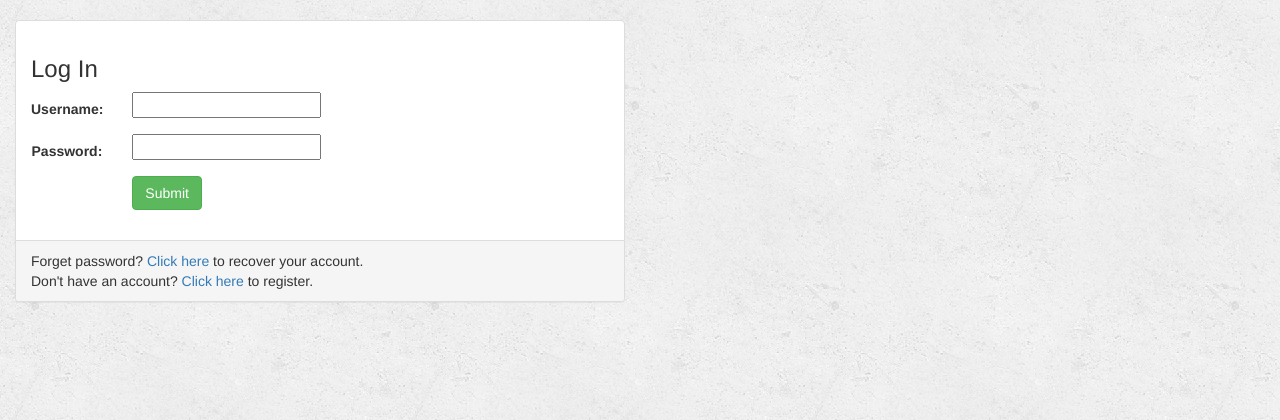
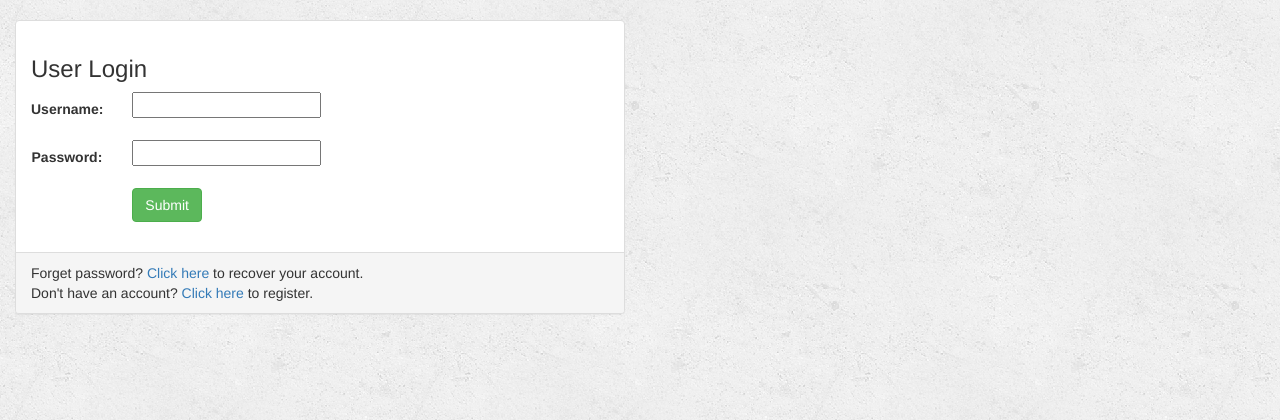
Before and after one commit to itssafi/songsindia.com, a Django app: page /music/login/ in a window 1280 px wide. Shown: the part 52-472 px from the top of the page. Run offline with Django 3.2, Linux system fonts and the light colour scheme; some libraries are stand-ins or nearby versions.

Commit message:
Added lgoin form and fixed few bugs

```diff
--- a/music/templates/music/album_form.html
+++ b/music/templates/music/album_form.html
@@ -8,7 +8,7 @@
             <div class="panel panel-default">
                 <div class="panel-body">
                     <h3>{% block header %}Add New Album{% endblock %}</h3>
-                    <form class="form-horizontal" action="" method="post" enctype="multipart/form-data">
+                    <form class="form-horizontal" action="" method="post" enctype="multipart/form-data" autocomplete="off">
                         {% csrf_token %}
                         {% include 'music/form-template.html' %}
                         <div class="form-group">
--- a/music/templates/music/change_password.html
+++ b/music/templates/music/change_password.html
@@ -13,7 +13,7 @@
                   </div>
                   {% else %}
                     <h3>Change Password</h3>
-                    <form class="form-horizontal" action="" method="post" enctype="multipart/form-data">
+                    <form class="form-horizontal" action="" method="post" enctype="multipart/form-data" autocomplete="off">
                         {% csrf_token %}
                         {% include 'music/form-template.html' %}
                         <div class="form-group">
--- a/music/templates/music/forget_password.html
+++ b/music/templates/music/forget_password.html
@@ -13,7 +13,7 @@
                         </div>
                   {% else %}
                     <h3>Recover Password</h3>
-                    <form class="form-horizontal" action="" method="post" enctype="multipart/form-data">
+                    <form class="form-horizontal" action="" method="post" enctype="multipart/form-data" autocomplete="off">
                         {% csrf_token %}
                         {% include 'music/form-template.html' %}
                         <div class="form-group">
--- a/music/templates/music/login.html
+++ b/music/templates/music/login.html
@@ -9,27 +9,10 @@
         <div class="col-sm-12 col-md-6">
             <div class="panel panel-default">
                 <div class="panel-body">
-                    <h3>Log In</h3>
-                    <form class="form-horizontal" role="form" onsubmit="return IsEmpty();" action="." method="post" enctype="multipart/form-data">
+                    <h3>{% block header %}User Login{% endblock %}</h3>
+                    <form class="form-horizontal" action="" method="post" enctype="multipart/form-data" autocomplete="off">
                         {% csrf_token %}
-                        <div class="form-group">
-                            <label class="control-label col-sm-2" for="id_username">
-                                Username:
-                            </label>
-                            <div class="col-sm-10">
-                                <input id="id_username" maxlength="30" name="username" type="text">
-                                <span id="errorMsgUname" style="color:red;"></span>
-                            </div>
-                        </div>
-                        <div class="form-group">
-                            <label class="control-label col-sm-2" for="id_password">
-                                Password:
-                            </label>
-                            <div class="col-sm-10">
-                                <input id="id_password" maxlength="30" name="password" type="password">
-                                <span id="errorMsgPwd" style="color:red;"></span>
-                            </div>
-                        </div>
+                        {% include 'music/form-template.html' %}
                         <div class="form-group">
                             <div class="col-sm-offset-2 col-sm-10">
                                 <button type="submit" class="btn btn-success">Submit</button>
--- a/music/templates/music/registration_form.html
+++ b/music/templates/music/registration_form.html
@@ -12,7 +12,7 @@
                     {% if error_message %}
                         <p><strong>{{ error_message }}</strong></p>
                     {% endif %}
-                    <form class="form-horizontal" action="" method="post" enctype="multipart/form-data">
+                    <form class="form-horizontal" action="" method="post" enctype="multipart/form-data" autocomplete="off">
                         {% csrf_token %}
                         {% include 'music/form-template.html' %}
                         <div class="form-group">
--- a/music/templates/music/song_form.html
+++ b/music/templates/music/song_form.html
@@ -1,5 +1,6 @@
 {% extends 'music/base.html' %}
 {% block title %}Songs India | Add New Song{% endblock %}
+{% block add_song_active %}active{% endblock %}
 {% block body %}
 <div class="container-fluid">
     <div class="row">
@@ -7,7 +8,7 @@
             <div class="panel panel-default">
                 <div class="panel-body">
                     <h3>Add New Song</h3>
-                    <form class="form-horizontal" action="" method="post" enctype="multipart/form-data">
+                    <form class="form-horizontal" action="" method="post" enctype="multipart/form-data" autocomplete="off">
                         {% csrf_token %}
                         {% include 'music/form-template.html' %}
                         <div class="form-group">
--- a/music/urls.py
+++ b/music/urls.py
@@ -5,18 +5,17 @@ app_name = 'music'
 
 urlpatterns = [
     url(r'^$', views.IndexView.as_view(), name='index'),
-    # url(r'^index/$', views.IndexView.as_view(), name='index'),
     url(r'^songs/(?P<filter_by>[a-zA_Z]+)/$', views.SongView.as_view(), name='songs'),
     url(r'^register/$', views.UserFormView.as_view(), name='register'),
     url(r'^login/$', views.UserLoginView.as_view(), name='login'),
     # url(r'^login/$', views.LoginView.as_view(), name='login'),
     url(r'^logout/$', views.LogoutView.as_view(), name='logout'),
-    url(r'^album/(?P<pk>[0-9]+)/$', views.DetailView.as_view(), name='detail'),
+    url(r'^album/(?P<album_id>[0-9]+)/$', views.DetailView.as_view(), name='detail'),
     url(r'^album/add/$', views.AlbumCreate.as_view(), name='album-add'),
     url(r'^album/(?P<album_id>[0-9]+)/update/$', views.album_update, name='album-update'),
-    url(r'^album/(?P<pk>[0-9]+)/delete/$', views.AlbumDelete.as_view(), name='album-delete'),
+    url(r'^album/(?P<album_id>[0-9]+)/delete/$', views.AlbumDelete.as_view(), name='album-delete'),
     url(r'^album/(?P<album_id>[0-9]+)/favorite/$', views.album_favorite, name='album-favorite'),
-    url(r'^album/(?P<album_id>[0-9]+)/song/add/$', views.SongCreate.as_view(), name='song-add'),
+    url(r'^song/add/$', views.SongCreate.as_view(), name='song-add'),
     url(r'^album/(?P<album_id>[0-9]+)/songs/(?P<song_id>[0-9]+)/delete/$', views.SongDelete.as_view(), name='song-delete'),
     url(r'^songs/favorite/(?P<filter_by>[a-zA_Z]+)/$', views.SongFavoriteView.as_view(), name='song-favorite'),
     url(r'^forget-password/$', views.ForgetPasswordView.as_view(), name='forget-password'),
--- /dev/null
+++ b/music/utils/forms/custom_forms.py
@@ -0,0 +1,18 @@
+from django import forms
+
+
+class PasswordResetForm(forms.Form):
+    username = forms.CharField(max_length=15)
+    email_address = forms.EmailField()
+
+
+class ChangePasswordForm(forms.Form):
+    username = forms.CharField(max_length=15)
+    current_password = forms.CharField(widget=forms.PasswordInput)
+    new_password = forms.CharField(widget=forms.PasswordInput)
+    confirm_password = forms.CharField(widget=forms.PasswordInput)
+
+
+class LoginForm(forms.Form):
+    username = forms.CharField(max_length=15)
+    password = forms.CharField(widget=forms.PasswordInput)
--- a/music/views.py
+++ b/music/views.py
@@ -1,4 +1,4 @@
-import random, string
+import random, string, os
 from django.views import generic
 from django.views.generic.edit import CreateView, UpdateView, DeleteView
 from django.core.urlresolvers import reverse_lazy
@@ -18,26 +18,19 @@ from django.core.mail import send_mail, EmailMessage
 from django.conf import settings
 from .models import Album, Song
 from .forms import UserForm, AlbumForm, SongForm
-from utils.forms.reset_password_form import PasswordResetForm, ChangePasswordForm
+from utils.forms.custom_forms import PasswordResetForm, ChangePasswordForm, LoginForm
 
 
-class HomeView(View):
+class IndexView(View):
+    template_name = 'music/index.html'
 
     def get(self, request):
-        return render(request, 'music/home.html')
+        if not request.user.is_authenticated():
+            return redirect('music:login')
 
-
-class IndexView(generic.ListView):
-    template_name = 'music/index.html'
-    context_object_name = 'albums'
-
-    def get_queryset(self):
-        if not self.request.user.is_authenticated():
-            self.template_name = 'music/home.html'
-            return
-        albums = Album.objects.filter(user=self.request.user)
+        albums = Album.objects.filter(user=request.user)
         song_results = Song.objects.all()
-        query = self.request.GET.get('search')
+        query = request.GET.get('search')
         if query:
             albums = albums.filter(
                 Q(album_title__icontains=query) |
@@ -47,16 +40,31 @@ class IndexView(generic.ListView):
                 Q(song_title__icontains=query)
             ).distinct()
             if song_results:
-                self.context_object_name = 'song_results'
-                return song_results
-        return albums
+                request.session['query'] = query
+                return render(request, self.template_name,
+                              {'song_results': song_results})
+        return render(request, self.template_name, {'albums': albums})
 
+    def post(self, request):
+        if not request.user.is_authenticated():
+            return redirect('music:login')
+
+        query = request.session['query']
+        if query:
+            song_results = Song.objects.all()
+            song_results = song_results.filter(
+                Q(song_title__icontains=query)
+            ).distinct()
+            if song_results:
+                return render(request, self.template_name,
+                              {'song_results': song_results,
+                               'audio': str(self.request.POST.get('audio_url'))})
 
 class SongView(View):
 
     def get(self, request, filter_by):
         if not self.request.user.is_authenticated():
-            return render(request, 'music/login.html')
+            return redirect('music:login')
         try:
             song_ids = []
             for album in Album.objects.filter(user=self.request.user):
@@ -74,7 +82,8 @@ class SongView(View):
 
     def post(self, request, filter_by):
         if not self.request.user.is_authenticated():
-            return render(request, 'music/login.html')
+            return redirect('music:login')
+
         try:
             song_ids = []
             for album in Album.objects.filter(user=self.request.user):
@@ -85,18 +94,32 @@ class SongView(View):
                 users_songs = users_songs.filter(is_favorite=True)
         except Album.DoesNotExist:
             users_songs = []
-        # import pdb; pdb.set_trace()
+
         return render(request, 'music/songs.html', {
             'all_songs': users_songs,
             'filter_by': filter_by,
-            'audio': self.request.POST.get('audio_url')
+            'audio': str(self.request.POST.get('audio_url'))
         })
 
 
-class DetailView(generic.DetailView):
-    model = Album
+class DetailView(View):
     template_name = 'music/detail.html'
 
+    def get(self, request, album_id):
+        if not request.user.is_authenticated():
+            return redirect('music:login')
+
+        album = get_object_or_404(Album, id=album_id, user=request.user)
+        return render(request, self.template_name, {'album': album})
+
+    def post(self, request, album_id):
+        if not request.user.is_authenticated():
+            return redirect('music:login')
+
+        album = get_object_or_404(Album, id=album_id, user=request.user)
+        audio = str(self.request.POST.get('audio_url'))
+        return render(request, self.template_name,
+                      {'album': album, 'audio': audio})
 
 class AlbumCreate(View):
     form_class = AlbumForm
@@ -105,7 +128,7 @@ class AlbumCreate(View):
     # Display blank form
     def get(self, request):
         if not request.user.is_authenticated():
-            return render(request, 'music/login.html')
+            return redirect('music:login')
 
         form = self.form_class(None)
         return render(request, self.template_name, {'form': form})
@@ -113,7 +136,7 @@ class AlbumCreate(View):
     # Process form data
     def post(self, request):
         if not request.user.is_authenticated():
-            return render(request, 'music/login.html')
+            return redirect('music:login')
 
         form = AlbumForm(request.POST or None, request.FILES or None)
         if form.is_valid():
@@ -142,7 +165,7 @@ def album_update(request, album_id):
     template_name = 'music/album_update_form.html'
 
     if not request.user.is_authenticated():
-        return render(request, 'music/login.html')
+        return redirect('music:login')
 
     album = Album.objects.get(id=album_id)
     if request.POST:
@@ -173,9 +196,20 @@ def album_update(request, album_id):
         return render(request, template_name, {'form': form})
 
 
-class AlbumDelete(DeleteView):
-    model = Album
-    success_url = reverse_lazy('music:index')
+class AlbumDelete(View):
+
+    def post(self, request, album_id):
+        if not request.user.is_authenticated():
+            return redirect('music:login')
+
+        album = Album.objects.get(id=album_id)
+        for song in album.song_set.all():
+            os.system('rm -rf .%s' % song.audio_file.url)
+
+        os.system('rm -rf .%s' % album.album_logo.url)
+        album.delete()
+        albums = Album.objects.filter(user=request.user).order_by('album_title')
+        return render(request, 'music/index.html', {'albums': albums})
 
 
 class SongCreate(View):
@@ -183,24 +217,23 @@ class SongCreate(View):
     template_name = 'music/song_form.html'
 
     # Display blank form
-    def get(self, request, album_id):
+    def get(self, request):
         if not request.user.is_authenticated():
-            return render(request, 'music/login.html')
+            return redirect('music:login')
 
         form = self.form_class
-        # import pdb; pdb.set_trace()
-        # form.base_fields['album'].queryset.filter(user=request.user)
         form.base_fields['album'].queryset = Album.objects.filter(user=request.user)
         return render(request, self.template_name, {'form': form})
 
     # Process form data
-    def post(self, request, album_id):
+    def post(self, request):
         if not request.user.is_authenticated():
-            return render(request, 'music/login.html')
+            return redirect('music:login')
 
-        album = get_object_or_404(Album, pk=album_id)
         form = SongForm(request.POST or None, request.FILES or None)
         if form.is_valid():
+            album_id = int(request.POST.get('album'))
+            album = get_object_or_404(Album, id=album_id)
             albums_songs = album.song_set.all()
             for song in albums_songs:
                 if song.song_title == form.cleaned_data.get("song_title"):
@@ -225,8 +258,7 @@ class SongCreate(View):
             song.save()
             return render(request, 'music/detail.html', {'album': album})
         context = {
-            'album': album,
-            'form': form,
+            'form': form
         }
         return render(request, 'music/song_form.html', context)
 
@@ -235,9 +267,11 @@ class SongDelete(View):
 
     def post(self, request, album_id, song_id):
         if not request.user.is_authenticated():
-            return render(request, 'music/login.html')
+            return redirect('music:login')
+
         album = get_object_or_404(Album, pk=album_id)
         song = Song.objects.get(pk=song_id)
+        os.system('rm -rf .%s' % song.audio_file.url)
         song.delete()
         return render(request, 'music/detail.html', {'album': album})
 
@@ -246,7 +280,7 @@ class SongFavoriteView(View):
 
     def post(self, request, filter_by):
         if not request.user.is_authenticated():
-            return render(request, 'music/login.html')
+            return redirect('music:login')
         song_ids = []
         albums = Album.objects.filter(user=self.request.user)
         song_id = request.POST.get('song_id')
@@ -292,7 +326,7 @@ class SongFavoriteView(View):
 
 def album_favorite(request, album_id):
     if not request.user.is_authenticated():
-        return render(request, 'music/login.html')
+        return redirect('music:login')
 
     albums = Album.objects.filter(user=request.user)
     album = get_object_or_404(Album, pk=album_id)
@@ -344,27 +378,36 @@ class UserFormView(View):
 
 
 class UserLoginView(View):
+    form_class = LoginForm
     login_template = 'music/login.html'
 
     def get(self, request):
-        return render(request, self.login_template)
+        form = self.form_class(None)
+        return render(request, self.login_template, {'form': form})
 
     def post(self, request):
-        username = request.POST['username']
-        if not User.objects.filter(username=username):
-            return render(request, self.login_template, {'error_message': 'Username does not exists.'})
-        password = request.POST['password']
-        user = authenticate(username=username, password=password)
-        if user is not None:
-            if user.is_active:
-                login(request, user)
-                albums = Album.objects.filter(user=request.user)
-                return render(request, 'music/index.html', {'albums': albums})
+        form = self.form_class(request.POST)
+        if form.is_valid():
+            username = request.POST['username']
+            if not User.objects.filter(username=username):
+                return render(request, self.login_template,
+                              {'form': form, 'error_message': 'Username does not exists.'})
+            password = request.POST['password']
+            user = authenticate(username=username, password=password)
+            if user is not None:
+                if user.is_active:
+                    login(request, user)
+                    albums = Album.objects.filter(user=request.user)
+                    return render(request, 'music/index.html',
+                                  {'form': form, 'albums': albums})
+                else:
+                    return render(request, self.login_template,
+                                  {'form': form, 'error_message': 'Your account has been disabled'})
             else:
-                return render(request, self.login_template, {'error_message': 'Your account has been disabled'})
-        else:
-            return render(request, self.login_template, {'error_message': 'Username or password is incorrect.'})
+                return render(request, self.login_template,
+                              {'form': form, 'error_message': 'Login failed... username or password is incorrect.'})
 
+        return render(request, self.login_template, {'form': form})
 
 class LogoutView(RedirectView):
     """
```
Also changed, not shown: music/static/music/js/controls.js (+4 -4 lines), music/templates/music/audio.html (added, +27 -0 lines), music/templates/music/base.html (+6 -1 lines), music/templates/music/detail.html (+32 -8 lines), music/templates/music/index.html (+40 -10 lines), music/templates/music/songs.html (+17 -14 lines), music/utils/forms/reset_password_form.py (deleted, +0 -13 lines), db.sqlite3, media/album_cover_art.jpg (deleted).
